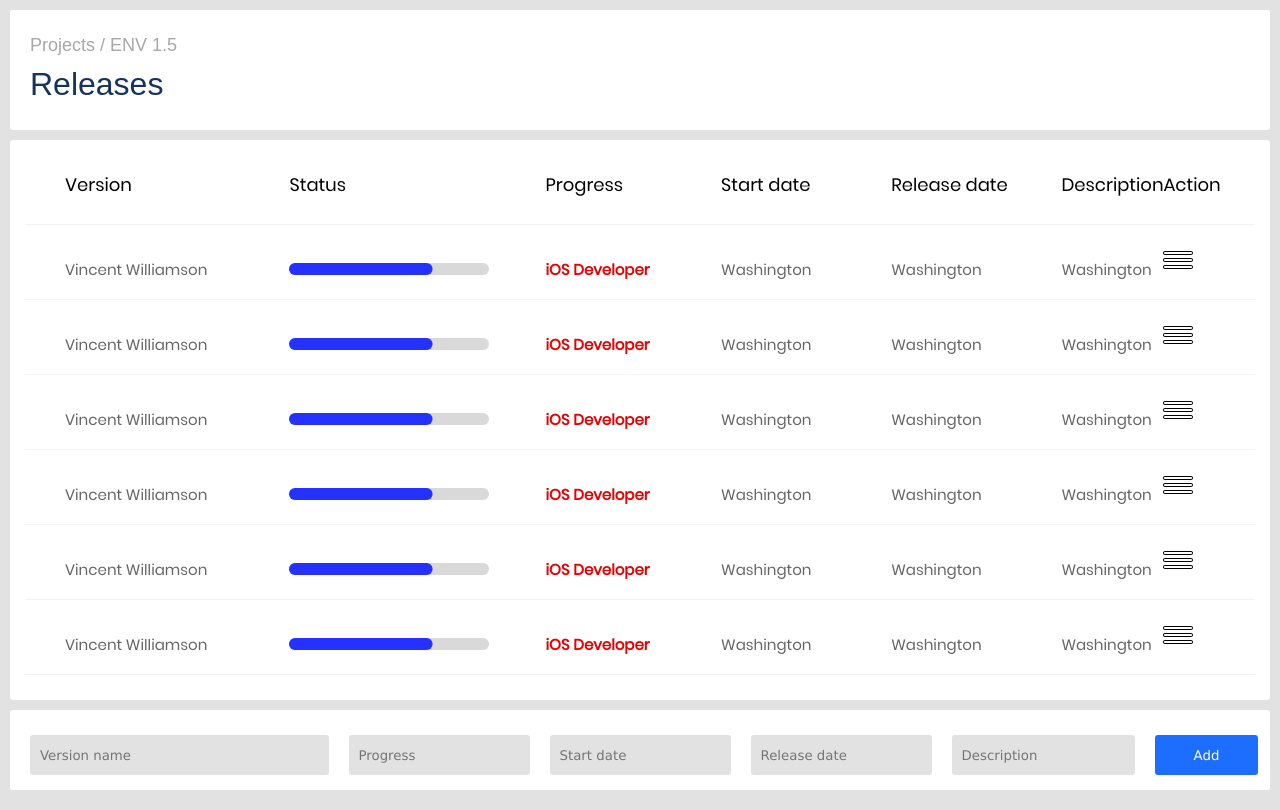
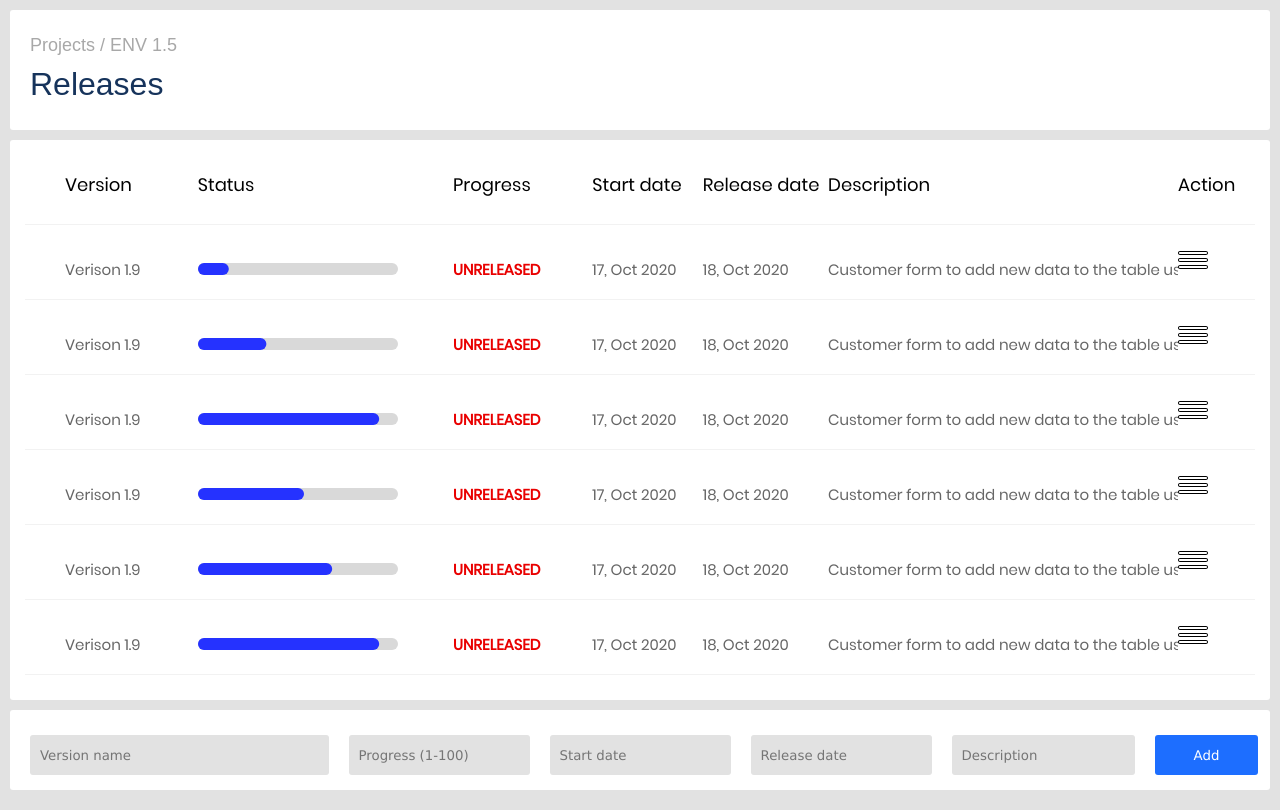
Before and after one commit to JayanthMughil/version-manager, a React (Create React App) app: page / in a window 1280 px wide. Built offline with nearby package versions, Linux system fonts and the light colour scheme.

Commit message:
date picker integrated

```diff
--- a/package.json
+++ b/package.json
@@ -3,9 +3,13 @@
   "version": "0.1.0",
   "private": true,
   "dependencies": {
+    "@date-io/date-fns": "^1.3.13",
+    "@material-ui/core": "^4.11.0",
+    "@material-ui/pickers": "^3.2.10",
     "@testing-library/jest-dom": "^4.2.4",
     "@testing-library/react": "^9.3.2",
     "@testing-library/user-event": "^7.1.2",
+    "date-fns": "^2.16.1",
     "rc-progress": "^3.1.0",
     "react": "^16.14.0",
     "react-dom": "^16.14.0",
--- a/src/js/addBox.js
+++ b/src/js/addBox.js
@@ -1,19 +1,95 @@
 import React, { Component } from 'react'
+import DateFnsUtils from "@date-io/date-fns"; // import
+import { DatePicker, MuiPickersUtilsProvider } from "@material-ui/pickers";
 
 class AddBox extends Component {
 
+    constructor (props) {
+        super(props);
+        this.state = {
+            isPickerOpen: false,
+            isStartDate: false,
+            startDate: new Date(),
+            releaseDate: new Date(),
+            startString: "",
+            endString: ""
+        };
+    }
+
+    constructString = (date) => {
+        date = date.toString();
+        const mon = date.substring(4, 7);
+        const day = date.substring(8, 10);
+        const year = date.substring(11, 15);
+        return day + ", " + mon + " " + year;
+    }
+
+    handleDateChange = (date) => {
+        if (this.state.isStartDate) {
+            this.setState({
+                startDate: date,
+                startString: this.constructString(date)
+            })
+        } else {
+            this.setState({
+                releaseDate: date,
+                endString: this.constructString(date)
+            })
+        }
+    }
+
+    openPicker = (type) => {
+        if (type === "start") {
+            this.setState({
+                isStartDate: true
+            }, function () {
+                this.setState({
+                    isPickerOpen: true
+                });
+            });
+        } else {
+            this.setState({
+                isStartDate: false
+            }, function () {
+                this.setState({
+                    isPickerOpen: true
+                });
+            });
+        }
+    }
+
+    closePicker = () => {
+        this.setState({
+            isPickerOpen: false
+        });
+    }
+
     render () {
         return (
+            <>
                 <div className="footer">
                     <div className="inputFields">
                         <input placeholder="Version name" style={{flex: 0.5}} />
-                    <input placeholder="Progress" />
-                    <input placeholder="Start date" />
-                    <input placeholder="Release date" />
+                        <input placeholder="Progress (1-100)" />
+                        <input placeholder="Start date" value={this.state.startString} onClick={() => this.openPicker("start")} />
+                        <input placeholder="Release date" value={this.state.endString} onClick={() => this.openPicker("end")} />
                         <input placeholder="Description" style={{flex: 0.3}} />
                         <button style={{flex: 0.18}}>Add</button>
                     </div>
                 </div>
+                <MuiPickersUtilsProvider utils={DateFnsUtils}>
+                    <DatePicker
+                    open = {this.state.isPickerOpen}
+                    onOpen = {this.openPicker}
+                    onClose = {this.closePicker}
+                    orientation = "landscape"
+                    variant = "dialog"
+                    TextFieldComponent={() => null}
+                    openTo = "date"
+                    value = {this.state.isStartDate ? this.state.startDate : this.state.releaseDate}
+                    onChange = {this.handleDateChange} />
+                </MuiPickersUtilsProvider>
+            </>
         );
     }
 
--- a/src/js/content.js
+++ b/src/js/content.js
@@ -1,8 +1,7 @@
 import React, { Component } from 'react'
 import { TableRow } from "./tableRow";
 import { AddBox } from "./addBox";
-
-const array = [1,1,1,1,1,1,1,1,1,1,1,1,1,1,1,1,1,1,1,1,1,1,1,1,1,1,1,1,1,1,1,1,1,1,1,1,1,1,1,1,1,1];
+import { productInfo } from "./data";
 
 class Content extends Component {
 
@@ -21,9 +20,9 @@ class Content extends Component {
 					<div className="cell">Description</div>
 					<div className="cell">Action</div>
 				</div>
-				{array.map((item, index) => {
+				{productInfo.map((details, index) => {
 					return (
-					 <TableRow key={index}/>
+					 <TableRow key={index} details={details} />
 					);
 				})}
 			</div>
--- a/src/js/data.js
+++ b/src/js/data.js
@@ -1,7 +1,52 @@
-let customerInfo = [
+let productInfo = [
     {
-
+        vname: "Verison 1.9",
+        progress: "10",
+        status: "UNRELEASED",
+        sdate: "17, Oct 2020",
+        rdate: "18, Oct 2020",
+        desc: "Customer form to add new data to the table using this entry form.sssssssssssssssssssssssssssssssssssssssssssssssssssssssssssssss"
+    },
+    {
+        vname: "Verison 1.9",
+        progress: "30",
+        status: "UNRELEASED",
+        sdate: "17, Oct 2020",
+        rdate: "18, Oct 2020",
+        desc: "Customer form to add new data to the table using this entry form."
+    },
+    {
+        vname: "Verison 1.9",
+        progress: "90",
+        status: "UNRELEASED",
+        sdate: "17, Oct 2020",
+        rdate: "18, Oct 2020",
+        desc: "Customer form to add new data to the table using this entry form."
+    },
+    {
+        vname: "Verison 1.9",
+        progress: "50",
+        status: "UNRELEASED",
+        sdate: "17, Oct 2020",
+        rdate: "18, Oct 2020",
+        desc: "Customer form to add new data to the table using this entry form."
+    },
+    {
+        vname: "Verison 1.9",
+        progress: "65",
+        status: "UNRELEASED",
+        sdate: "17, Oct 2020",
+        rdate: "18, Oct 2020",
+        desc: "Customer form to add new data to the table using this entry form."
+    },
+    {
+        vname: "Verison 1.9",
+        progress: "90",
+        status: "UNRELEASED",
+        sdate: "17, Oct 2020",
+        rdate: "18, Oct 2020",
+        desc: "Customer form to add new data to the table using this entry form."
     }
 ];
 
-export {customerInfo};
+export {productInfo};
--- a/src/js/tableRow.js
+++ b/src/js/tableRow.js
@@ -7,25 +7,28 @@ class TableRow extends Component {
     render () {
         return (
             <div class="row">
-                <div className="cell" data-title="Full Name">
-                    Vincent Williamson
+                <div className="cell" data-title="version">
+                    {this.props.details.vname}
                 </div>
-                <div className="cell" data-title="Age">
-                    <Line percent="70" style={{width: "200px"}} strokeWidth="6" trailWidth="6" strokeColor="#2532FF" />
+                <div className="cell" data-title="progress">
+                    <Line percent={this.props.details.progress}
+                     style={{width: "200px"}} strokeWidth="6" trailWidth="6" strokeColor="#2532FF" />
                 </div>
-                <div className="cell inprog" data-title="Job Title">
-                    iOS Developer
+                <div className="cell inprog" data-title="status">
+                    {this.props.details.status}
                 </div>
-                <div className="cell" data-title="Location">
-                    Washington
+                <div className="cell" data-title="sdate">
+                    {this.props.details.sdate}
                 </div>
-                <div className="cell" data-title="Location">
-                    Washington
+                <div className="cell" data-title="rdate">
+                    {this.props.details.rdate}
                 </div>
-                <div className="cell" data-title="Location">
-                    Washington
+                <div className="cell" data-title="desc">
+                    <div className="desc">
+                        {this.props.details.desc}
+                    </div>
                 </div>
-                <div className="cell" data-title="Location">
+                <div className="cell" data-title="menu">
                     <div className="menuIcon" >
                         <img src={menuIcon} alt=""/>
                     </div>
--- a/src/style/App.css
+++ b/src/style/App.css
@@ -32,6 +32,7 @@ button {
 }
 
 input {
+  padding-left: 10px;
   background-color: #e2e2e2;
   height: 40px;
   margin-left: 20px;
@@ -117,6 +118,12 @@ input {
   font-weight: bold;
 }
 
+.desc {
+  width: 350px;
+  overflow: hidden;
+  white-space: nowrap;
+}
+
 .menuIcon {
   height: 30px;
   width: 30px;
--- a/src/style/css/main.css
+++ b/src/style/css/main.css
@@ -209,12 +209,12 @@ iframe {
 }
 
 .row .cell:nth-child(1) {
-  width: 300px;
+  width: 250px;
   padding-left: 40px;
 }
 
 .row .cell:nth-child(2) {
-  width: 270px;
+  width: 320px;
 }
 
 .row .cell:nth-child(3) {
```
Also changed, not shown: 1 other file (tests, documents, lock files or other folders). Lines whose indentation alone changed are shown as unchanged.
